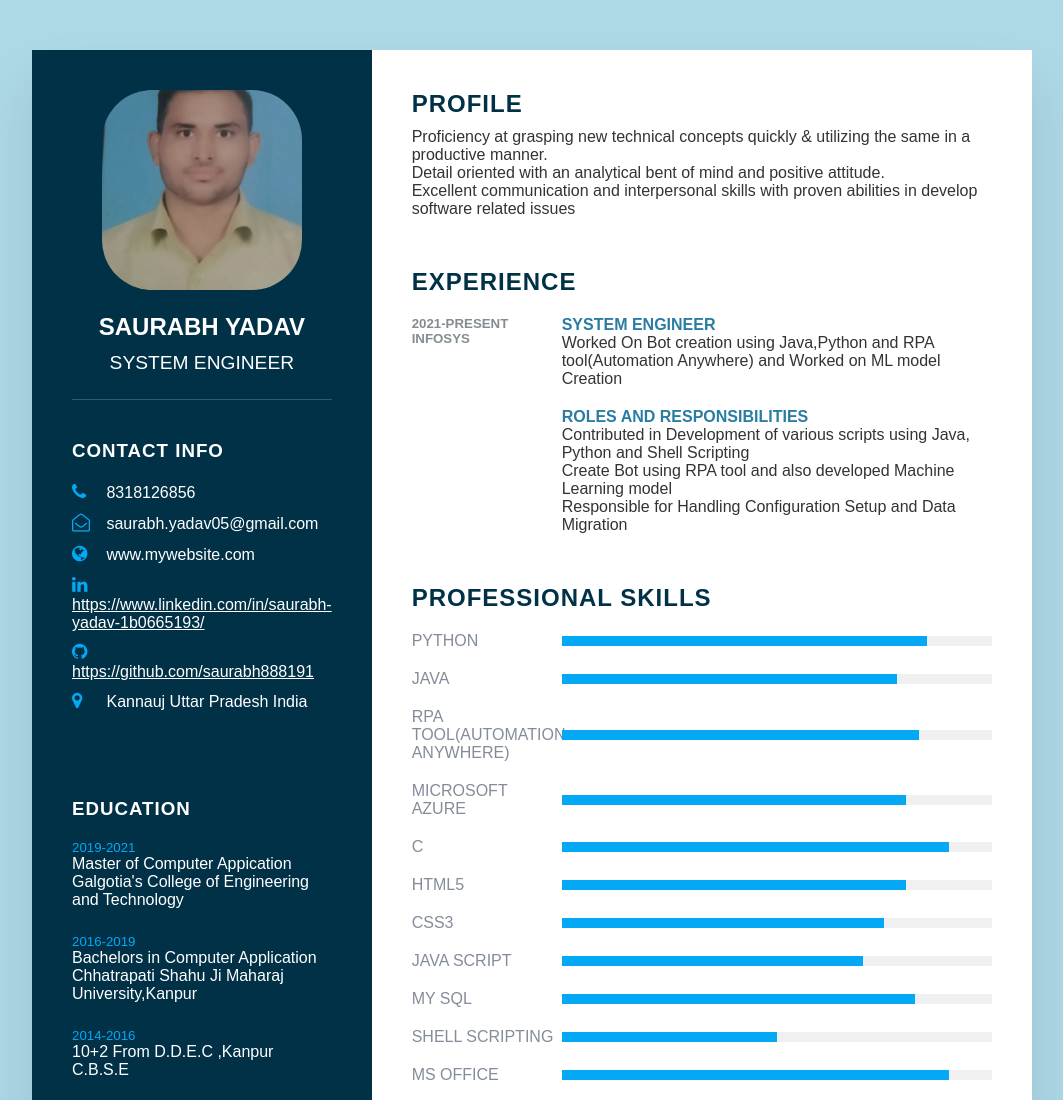
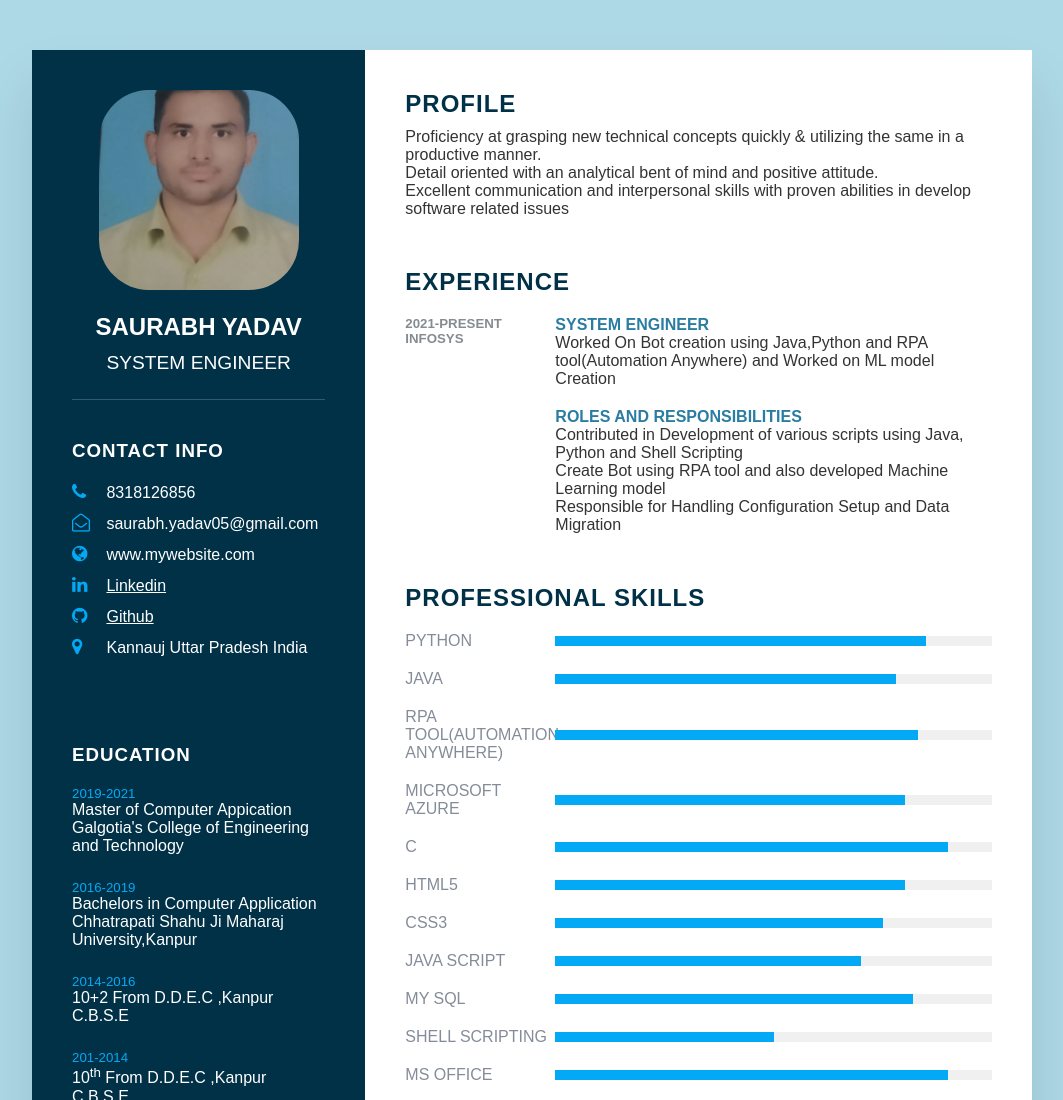
Before and after one commit to saurabh888191/Responsive-CV, a plain HTML site: page index.html in a window 1280 px wide. Shown: the top 1100 px of the page, without its empty margins (108-1171 px from the left). Drawn offline with Linux system fonts and the light colour scheme.

Commit message:
Update index.html

```diff
--- a/index.html
+++ b/index.html
@@ -35,11 +35,11 @@
                     </li>
                     <li>
                         <span class="icon"><i class="fa fa-linkedin" aria-hidden="true"></i></span>
-                        <span class="text" ><a  style="color: #fff;" href="https://www.linkedin.com/in/saurabh-yadav-1b0665193/" target="_blank">https://www.linkedin.com/in/saurabh-yadav-1b0665193/</a></span>
+                        <span class="text" ><a  style="color: #fff;" href="https://www.linkedin.com/in/saurabh-yadav-1b0665193/" target="_blank">Linkedin</a></span>
                     </li>
                     <li>
                         <span class="icon"><i class="fa fa-github" aria-hidden="true"></i></span>
-                        <span class="text"><a  style="color: #fff;" href="https://github.com/saurabh888191" target="_blank">https://github.com/saurabh888191</a></span>
+                        <span class="text"><a  style="color: #fff;" href="https://github.com/saurabh888191" target="_blank">Github</a></span>
                     </li>
                     <li>
                         <span class="icon"><i class="fa fa-map-marker" aria-hidden="true"></i></span>
```
